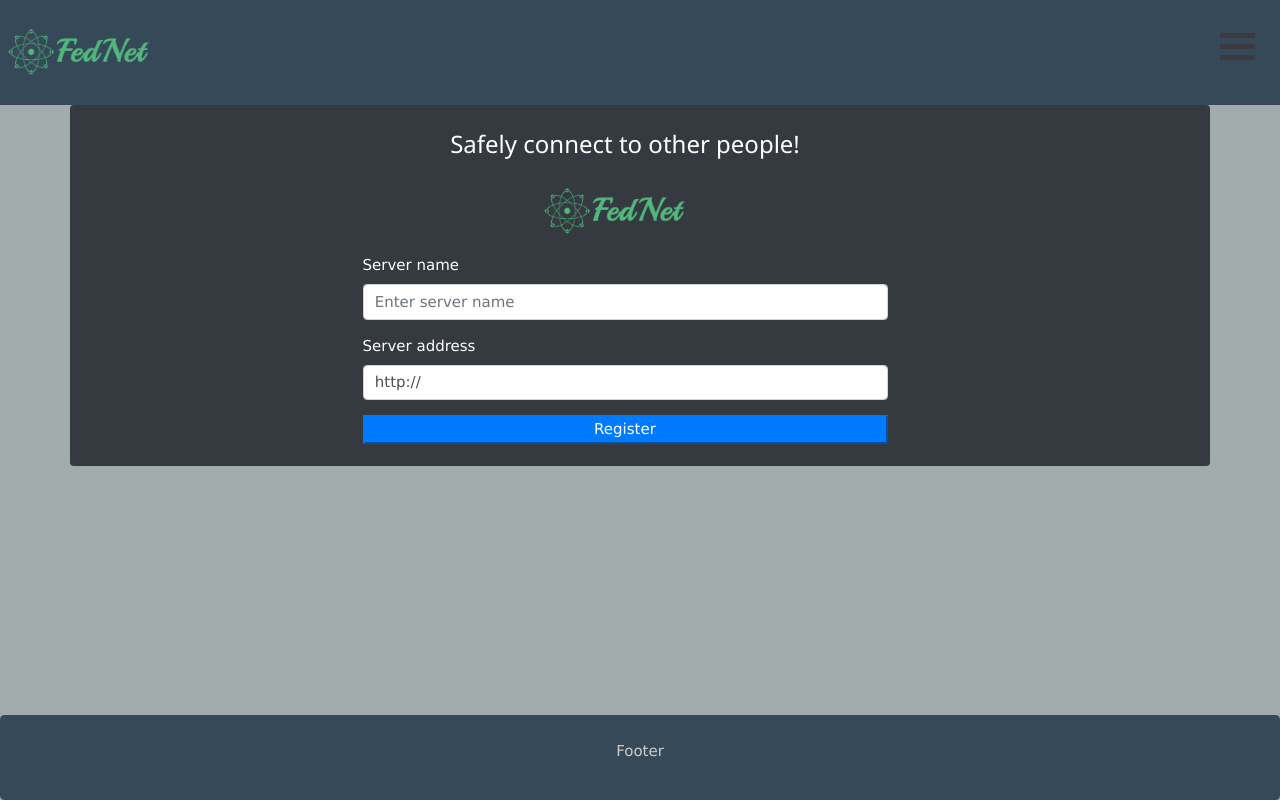
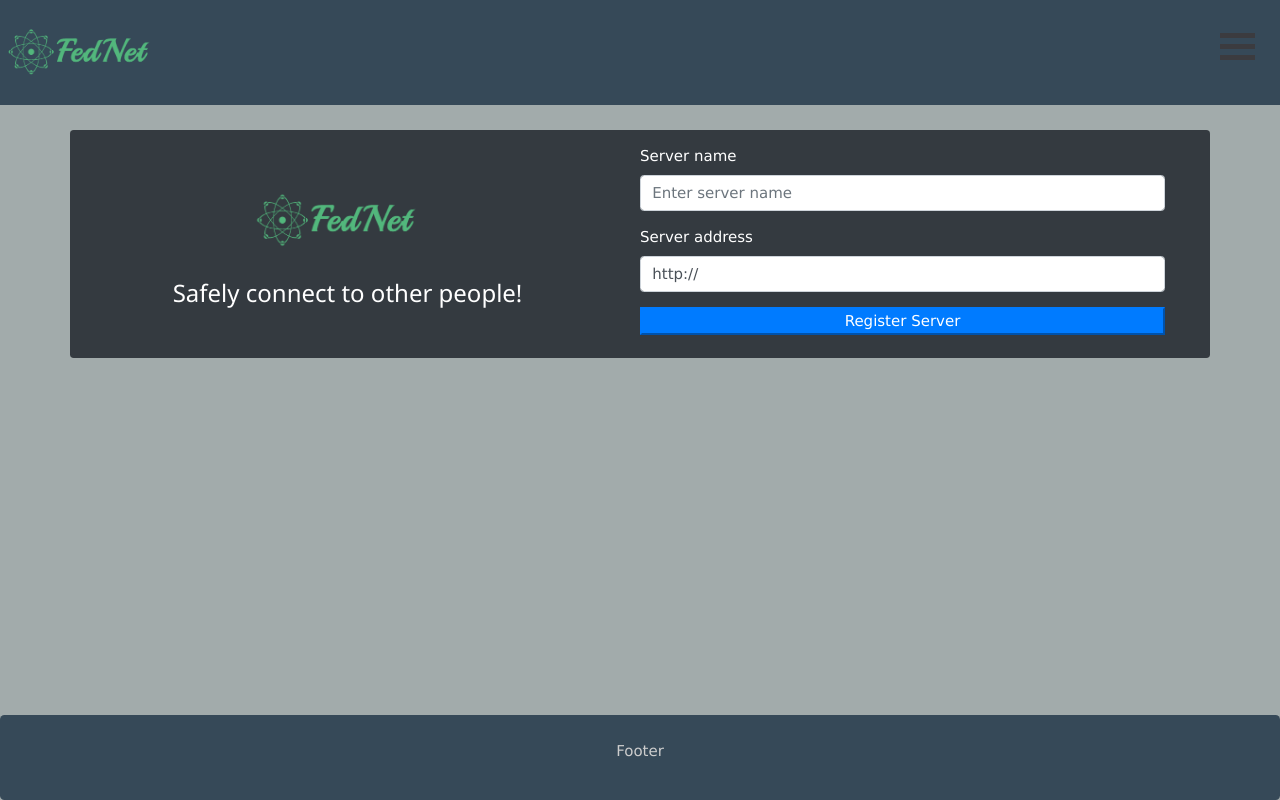
Before and after one commit to rummens1337/federated-social-network, a Python web app: template app/templates/registerServer.html in a window 1280 px wide. Run offline with Jinja, Linux system fonts and the light colour scheme; the template is opened without the code that fills it, so the values that code supplies are empty; some libraries are stand-ins or nearby versions.

Commit message:
Added link to registerServer, fixed some css.

```diff
--- a/app/static/css/login.css
+++ b/app/static/css/login.css
@@ -11,11 +11,13 @@
     padding-bottom: 20px;
 }
 
-.space_between {
+.container {
     position: absolute;
-    top: 40%; left: 50%;
-    transform: translate(-50%,-50%);
+    left: 50%;
+    transform: translate(-50%, 0%);
+    margin-top: 25px;
 }
+
 hr {
     display: block;
     height: 1px;
--- a/app/templates/login.html
+++ b/app/templates/login.html
@@ -6,7 +6,7 @@
     {{ super() }}
 {% endblock %}
 {% block content %}
-    <div class="container pt-3 bg-dark text-white rounded space_between">
+    <div class="container pt-3 bg-dark text-white rounded">
 
         <div class="row">
             <div class="col-md-6 text-center my-auto">
@@ -38,6 +38,7 @@
                             <p class="text-center"> <a href="/password#" id="forgotpassword"> Forgot password?</a> </p>
                             <hr/>
                             <p class="text-center"> <a class="btn-success btn-lg" href="signup" id="signup">Sign up here</a></p>
+                            <p class="text-center"> <a class="btn-info btn-lg" href="registerserver" id="registerServer">Register Server</a></p>
                             <!-- #TODO link to password recovery-->
                         </div>
                     </form>
--- a/app/templates/registerServer.html
+++ b/app/templates/registerServer.html
@@ -3,27 +3,18 @@
 {% block head %}
     {{ super() }}
     <script type="text/javascript" src="../static/javascript/registerServer.js"></script>
-    <style type="text/css">
-        #search_input {
-            display:none;
-        }
-        .search-btn {
-            display: none;
-        }
-    </style>
+    <link rel="stylesheet" href="../static/css/login.css" >
 {% endblock %}
 {% block content %}
 
 <div class="container pt-3 bg-dark text-white rounded">
     <div class="row">
+        <div class="col-md-6 text-center my-auto">
+            <img src="../static/images/LogoBackOpaque.png" style="max-height:85px;">
+            <h3> Safely connect to other people!</h3>
+        </div>
         <div class="col-md-6 mx-auto">
             <div class="form">
-
-                <div class="col-md-12 text-center">
-                    <h3> Safely connect to other people!</h3>
-                    <img src="../static/images/LogoBackOpaque.png" style="max-height:85px; padding-top:10px;">
-                </div>
-
 
                 <form name="registerdataserver" action="/api/server/register" method="POST">
                     <div class="form-group">
@@ -34,7 +25,7 @@
                         <label> Server address </label>
                         <input type='text' class="form-control" name="server_address" placeholder="Enter server address" value="http://"></input>
                     </div>
-                    <button type="submit" class="btn-primary btn-block" onclick="register();">Register</button>
+                    <button type="submit" class="btn-primary btn-block" onclick="register();">Register Server</button>
                 </form>
                 <br>
             </div>
```
